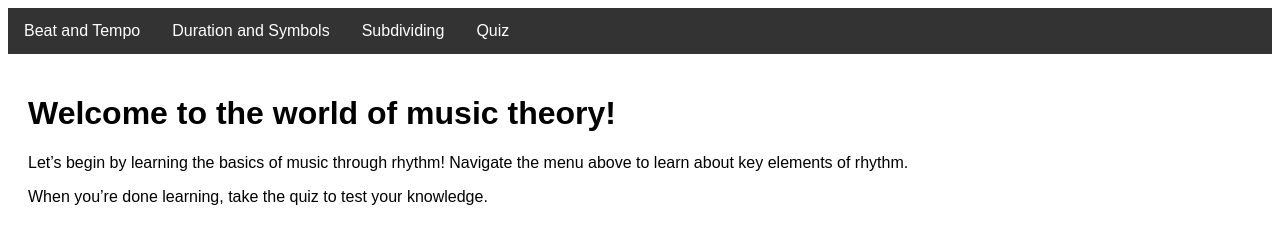
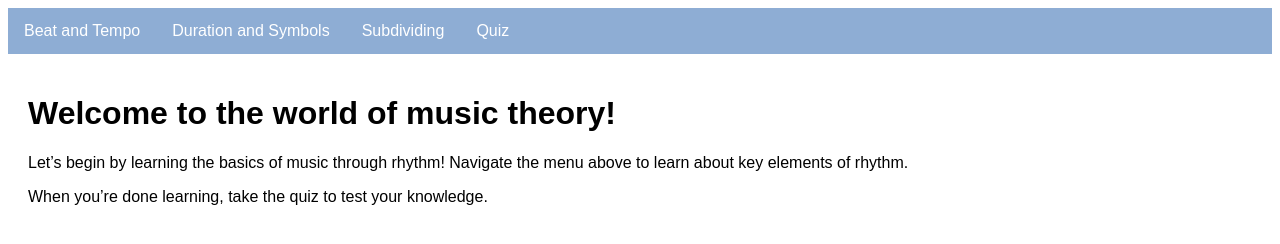
Before and after one commit to jamesyu13/UI-design-project, a plain HTML site: page templates/index.html in a window 1280 px wide. Drawn offline with Linux system fonts and the light colour scheme.

Commit message:
templates folder

```diff
--- a/index.html
+++ b/templates/index.html
@@ -10,7 +10,7 @@
             }
             .navbar {
                 overflow: hidden;
-                background-color: #333;
+                background-color: #8eadd4;
             }
             .navbar a {
                 float: left;
```
